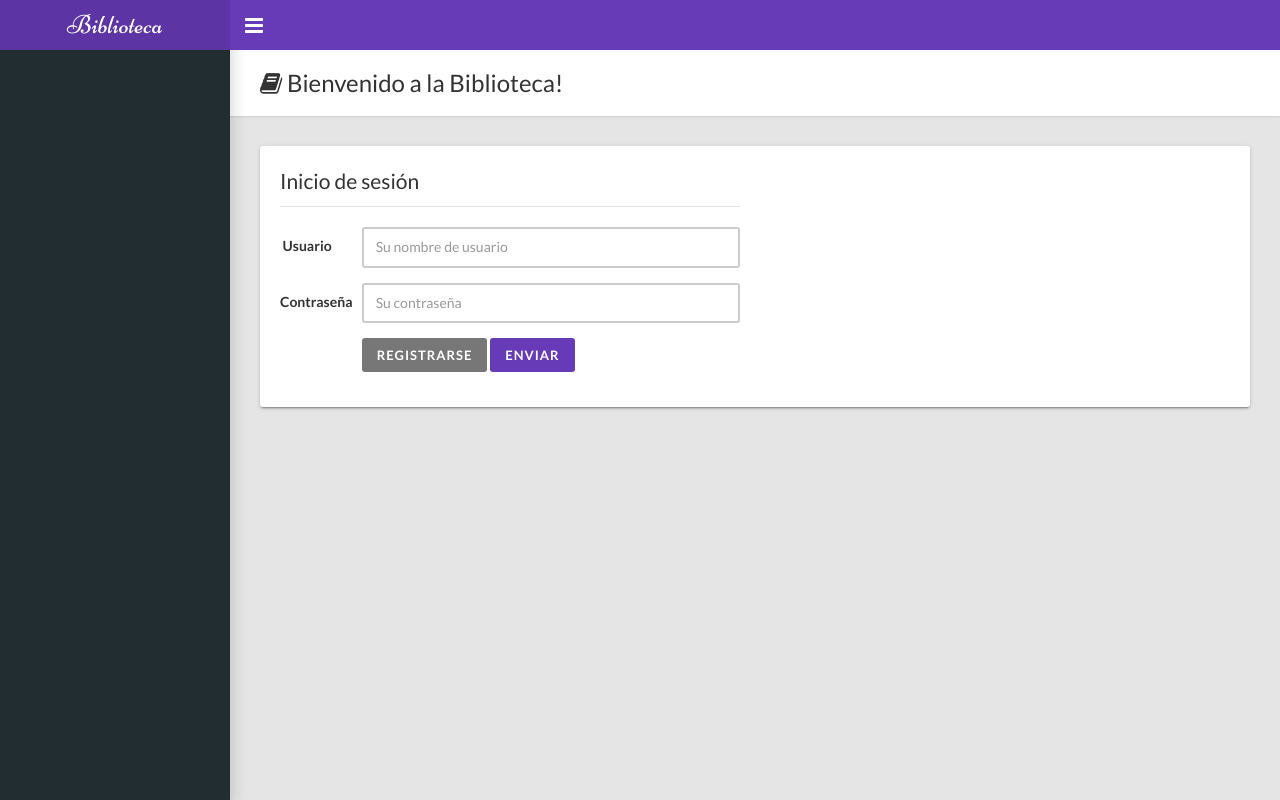
After one commit to Brau1973/biblioteca-php, a PHP site: template views/home/login.php in a window 1280 px wide. The commit adds this page. Run offline with PHP 8.4, Linux system fonts and the light colour scheme; the template is opened without the code that fills it, so the values that code supplies are empty; a stand-in replaces the project's code that opens the database connection; some libraries are stand-ins or nearby versions.

Commit message:
Login, logout, carousel y fixes
Añade login, logout, carousel a principal, y administración de pantalla dependiendo de si hay usuario logueado y del tipo

```diff
--- /dev/null
+++ b/assets/css/carousel.css
@@ -0,0 +1,58 @@
+html, body {
+    margin: 0;
+    padding: 0;
+  }
+
+  .pic-ctn {
+    width: 100vw;
+    height: 100vh;
+  }
+
+  @keyframes display {
+    0% {
+      transform: translateX(200px);
+      opacity: 0;
+    }
+    10% {
+      transform: translateX(0);
+      opacity: 1;
+    }
+    20% {
+      transform: translateX(0);
+      opacity: 1;
+    }
+    30% {
+      transform: translateX(-200px);
+      opacity: 0;
+    }
+    100% {
+      transform: translateX(-200px);
+      opacity: 0;
+    }
+  }
+
+  .pic-ctn {
+    position: relative;
+    width: 100vw;
+    height: 300px;
+  }
+
+  .pic-ctn > img {
+    position: absolute;
+    top: 0;
+    opacity: 0;
+    animation: display 10s infinite;
+  }
+
+  img:nth-child(2) {
+    animation-delay: 2s;
+  }
+  img:nth-child(3) {
+    animation-delay: 4s;
+  }
+  img:nth-child(4) {
+    animation-delay: 6s;
+  }
+  img:nth-child(5) {
+    animation-delay: 8s;
+  }
--- a/validacion/ValidacionUsuario.php
+++ b/validacion/ValidacionUsuario.php
@@ -19,7 +19,7 @@ class ValidacionUsuario{
             (strlen($user) > 7)){
 
             $UsuarioModel = new Usuario();		//Abre conexión para consultar si el nombre de usuario existe en BD
-            if(!$UsuarioModel->ObtenerPorUser($user)){
+            if(!$UsuarioModel->ValidacionUser($user)){
                 unset($UsuarioModel);
                 return true;
             }else{
--- a/views/encabezado.php
+++ b/views/encabezado.php
@@ -1,3 +1,5 @@
+<?PHP ?>
+
 <!DOCTYPE html>
 <html>
   <head>
@@ -5,7 +7,9 @@
     <meta http-equiv="X-UA-Compatible" content="IE=edge">
     <meta name="viewport" content="width=device-width, initial-scale=1">
     <!-- CSS-->
+
     <link rel="stylesheet" type="text/css" href="assets/css/main.css">
+    <link rel="stylesheet" type="text/css" href="assets/css/carousel.css">
     <title>Biblioteca</title>
     <!-- HTML5 Shim and Respond.js IE8 support of HTML5 elements and media queries-->
     <!--if lt IE 9
@@ -23,7 +27,7 @@
           <div class="navbar-custom-menu">
             <ul class="top-nav">
               <!--Notification Menu-->
-              <li class="dropdown notification-menu"><a class="dropdown-toggle" href="#" data-toggle="dropdown" aria-expanded="false"><i class="fa fa-bell-o fa-lg"></i></a>
+              <!--<li class="dropdown notification-menu"><a class="dropdown-toggle" href="#" data-toggle="dropdown" aria-expanded="false"><i class="fa fa-bell-o fa-lg"></i></a>
                 <ul class="dropdown-menu">
                   <li class="not-head">You have 4 new notifications.</li>
                   <li><a class="media" href="javascript:;"><span class="media-left media-icon"><span class="fa-stack fa-lg"><i class="fa fa-circle fa-stack-2x text-primary"></i><i class="fa fa-envelope fa-stack-1x fa-inverse"></i></span></span>
@@ -34,15 +38,17 @@
                       <div class="media-body"><span class="block">Transaction xyz complete</span><span class="text-muted block">2min ago</span></div></a></li>
                   <li class="not-footer"><a href="#">See all notifications.</a></li>
                 </ul>
-              </li>
+              </li>-->
               <!-- User Menu-->
+              <?PHP if(isset($_SESSION['id'])){?>
               <li class="dropdown"><a class="dropdown-toggle" href="#" data-toggle="dropdown" role="button" aria-haspopup="true" aria-expanded="false"><i class="fa fa-user fa-lg"></i></a>
                 <ul class="dropdown-menu settings-menu">
-                  <li><a href="page-user.html"><i class="fa fa-cog fa-lg"></i> Settings</a></li>
-                  <li><a href="?c=Usuario&a=FormCrear&id=4"><i class="fa fa-user fa-lg"></i> Perfil</a></li>
-                  <li><a href="page-login.html"><i class="fa fa-sign-out fa-lg"></i> Logout</a></li>
+                  <!--<li><a href="page-user.html"><i class="fa fa-cog fa-lg"></i> Settings</a></li>-->
+                  <li><a href="?c=Usuario&a=FormCrear&id=<?=$_SESSION['id']?>"><i class="fa fa-user fa-lg"></i> Perfil</a></li>
+                  <li><a href="?c=Usuario&a=Logout"><i class="fa fa-sign-out fa-lg"></i> Logout</a></li>
                 </ul>
               </li>
+              <?PHP }?>
             </ul>
           </div>
         </nav>
@@ -50,10 +56,11 @@
       <!-- Side-Nav-->
       <aside class="main-sidebar hidden-print">
         <section class="sidebar">
+          <?PHP if(isset($_SESSION['id'])){?>
           <div class="user-panel">
-            <div class="pull-left image"><img class="img-circle" src="../assets/images/user.png" alt="User Image"></div>
+            <div class="pull-left image"><img class="img-circle" src="<?=$_SESSION['imagen']?>" alt="User Image"></div>
             <div class="pull-left info">
-              <p>John Doe</p>
+              <p><?=$_SESSION['usuario']?></p>
               <!-- <p class="designation">Frontend Developer</p> -->
             </div>
           </div>
@@ -83,5 +90,6 @@
               </ul>
             </li>-->
           </ul>
+          <?PHP }?>
         </section>
       </aside>
--- /dev/null
+++ b/views/home/login.php
@@ -0,0 +1,52 @@
+<div class="content-wrapper">
+        <div class="page-title">
+          <div>
+            <h1><i class="fa fa-book"></i> Bienvenido a la Biblioteca!</h1>
+          </div>
+          <!-- <div>
+            <ul class="breadcrumb">
+              <li><i class="fa fa-home fa-lg"></i></li>
+              <li><a href="#">Home</a></li>
+            </ul>
+          </div> -->
+        </div>
+        <div class="row">
+          <div class="col-md-12">
+            <div class="card">
+              <div class="row">
+                <div class="col-lg-6">
+                  <div class="well bs-component">
+                    <form class="form-horizontal" method="POST" action="?c=Usuario&a=FinishLogin">
+                      <fieldset>
+                          <legend>Inicio de sesión</legend>
+                          <div class="form-group">
+
+                              <label class="col-lg-2 control-label" for="usuario">Usuario</label>
+                              <div class="col-lg-10">
+                                  <input required class="form-control" name="usuario" type="text" placeholder="Su nombre de usuario">
+                              </div>
+                          </div>
+
+                          <div class="form-group">
+                              <label class="col-lg-2 control-label" for="contrasena">Contraseña</label>
+                              <div class="col-lg-10">
+                                  <input required class="form-control" name="contrasena" type="text" placeholder="Su contraseña">
+                              </div>
+                          </div>
+
+                          <div class="form-group">
+                              <div class="col-lg-10 col-lg-offset-2">
+                                  <!--<button class="btn btn-default" type="reset" onclick="history.back()">Registrar</button>-->
+																	<a href="?c=Usuario&a=FormCrear" class="btn btn-default">Registrarse</a>
+                                  <button class="btn btn-primary" type="submit">Enviar</button>
+                              </div>
+                          </div>
+                      </fieldset>
+                    </form>
+                  </div>
+                </div>
+            	</div>
+         	 	</div>
+       	 	</div>
+				</div>
+</div>
--- a/views/libros/Grilla.php
+++ b/views/libros/Grilla.php
@@ -30,11 +30,13 @@
                       <td><?=$r->Autor?></td>
                       <td><?=$r->Editorial?></td>
                       <td><?=$r->EnPrestamo?></td>
+                      <?PHP if($_SESSION['tipo'] == "administrador"){?>
                       <td>
                           <a class="btn btn-info btn-flat" href="?c=libro&a=FormCrear&id=<?=$r->Id?>"><i class="fa fa-lg fa-refresh"></i></a>
 
                           <a class="btn btn-warning btn-flat" href="?c=libro&a=Borrar&id=<?=$r->Id?>"><i class="fa fa-lg fa-trash"></i></a>
-                    </td>
+                      </td>
+                      <?PHP } ?>
                     </tr>
                 <?php endforeach;?>
                   </tbody>
```
Also changed, not shown: controllers/UsuarioController.php (+28 -1 lines), index.php (+8 -1 lines), models/Usuario.php (+25 -4 lines), views/home/principal.php (+14 -2 lines), views/usuarios/AltaUsuarioForm.php (+8 -8 lines), assets/images/library01.jpg (added), assets/images/library02.jpg (added), assets/images/library03.jpg (added), assets/images/library04.jpg (added), assets/images/library05.jpg (added).
